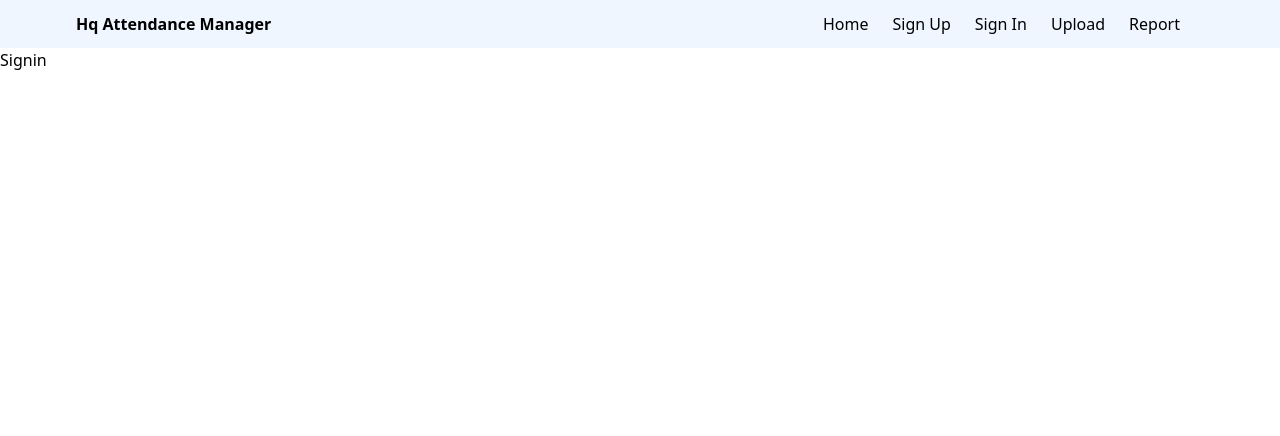
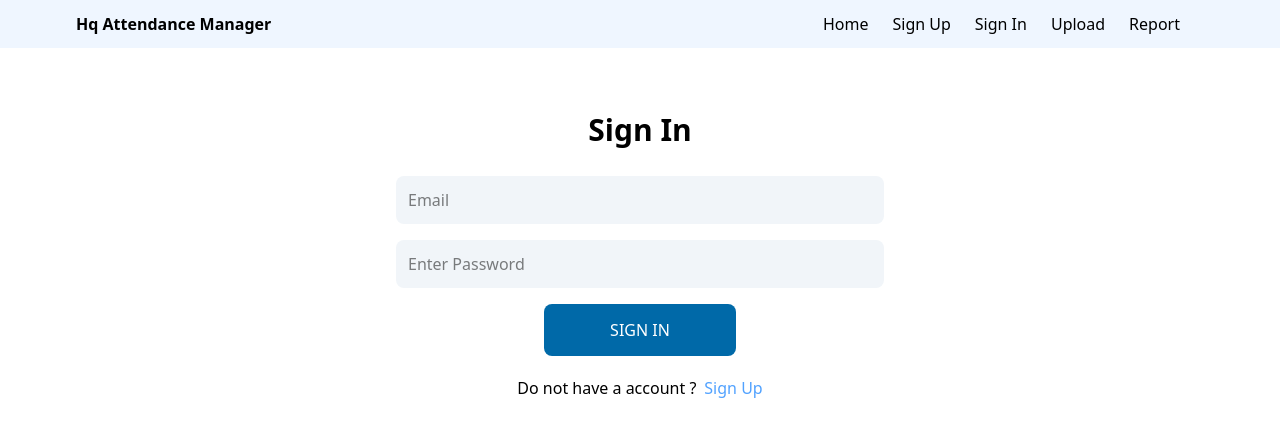
Before and after one commit to Aman-Maurya-coder/Headquarter-Attendance-Manager, a React (Vite) app in the folder Frontend/: page /Signin in a window 1280 px wide. Shown: the top 436 px of the page. Built offline with nearby package versions, Linux system fonts and the light colour scheme.

Commit message:
add signin page

```diff
--- a/Frontend/src/pages/Signin.jsx
+++ b/Frontend/src/pages/Signin.jsx
@@ -1,11 +1,127 @@
-import React from 'react'
+import React from "react";
+import { useState } from "react";
+import { Link, useNavigate } from "react-router-dom";
+import { useForm } from "react-hook-form";
 
 const Signin = () => {
+  const {
+    register,
+    handleSubmit,
+    watch,
+    formState: { errors, isSubmitting },
+  } = useForm();
+
+  const delay = (d) => {
+    return new Promise((resolve, reject) => {
+      setTimeout(() => {
+        resolve();
+      }, d * 1000);
+    });
+  };
+
+  const onSubmitt = async (data) => {
+    console.log(data);
+    try {
+      const res = await fetch("http://localhost:8000/", {
+        method: "POST",
+        headers: {
+          "Content-Type": "application/json",
+        },
+        body: JSON.stringify(data),
+      });
+
+      const result = await res.json();
+      if (result.success === false) {
+        throw new Error("Something went wrong while signing in");
+      }
+
+      console.log(result);
+      navigate("/");
+    } catch (err) {
+      console.error(err);
+    }
+  };
+
   return (
-    <div>
-      Signin
-    </div>
-  )
-}
+    <>
+      <div className="p-3 max-w-lg mx-auto mt-6">
+        <h1 className="text-3xl text-center font-semibold  my-7 ">Sign In</h1>
 
-export default Signin
+        <form
+          action=" "
+          onSubmit={handleSubmit(onSubmitt)}
+          className="flex flex-col gap-4 justify-center"
+        >
+          <input
+            type="text"
+            placeholder="Email"
+            className="bg-slate-100 p-3 rounded-lg"
+            {...register("email", {
+              required: { value: true, message: "This field is required" },
+              pattern: {
+                value: /^\S+@\S+\.\S+$/,
+                message: "Enter a valid email",
+              },
+            })}
+          />
+          {errors.email && (
+            <div
+              style={{
+                marginTop: "-15px",
+                marginBottom: "-10px",
+                fontSize: "10px",
+              }}
+              className="text-red-500 p-0 my-0"
+            >
+              {errors.email.message}{" "}
+            </div>
+          )}
+
+          <input
+            type="password"
+            placeholder="Enter Password"
+            className="bg-slate-100 p-3 rounded-lg"
+            {...register("e_pw", {
+              required: { value: true, message: "This field is required" },
+              minLength: {
+                value: 8,
+                message: "Atleast 8 characters are required",
+              },
+            })}
+          />
+          {errors.e_pw && (
+            <div
+              style={{
+                marginTop: "-15px",
+                marginBottom: "-10px",
+                fontSize: "10px",
+              }}
+              className="text-red-500 p-0 my-0"
+            >
+              {errors.e_pw.message}{" "}
+            </div>
+          )}
+
+          <button
+            className={`rounded-lg uppercase hover:opacity-85 p-3.5 text-white w-48 m-auto ${
+              isSubmitting ? "bg-blue-500" : "bg-sky-700"
+            }`}
+            type="submit"
+            disabled={isSubmitting}
+          >
+            {isSubmitting ? "Signing In..." : "Sign In"}
+          </button>
+        </form>
+
+        <div className="flex gap-2 mt-5 justify-center">
+          <p>Do not have a account ?</p>
+          <Link to="/Signup" className="text-blue-400">
+            Sign Up
+          </Link>
+        </div>
+      </div>
+    </>
+  );
+};
+
+export default Signin;
--- a/Frontend/src/pages/Signup.jsx
+++ b/Frontend/src/pages/Signup.jsx
@@ -1,6 +1,6 @@
 import React from "react";
 import { useState } from "react";
-import { Link } from "react-router-dom";
+import { Link ,useNavigate} from "react-router-dom";
 import { useForm } from "react-hook-form";
 
 const Signup = () => {
@@ -36,6 +36,7 @@ const Signup = () => {
 
       const result = await res.json();
       console.log(result);
+          navigate("/");
     } catch (err) {
       console.error(err);
     }
@@ -43,7 +44,7 @@ const Signup = () => {
 
   return (
     <>
-      <div className="p-3 max-w-lg mx-auto mt-6">
+      <div className="p-3 max-w-lg mx-auto mt-5">
         <h1 className="text-3xl text-center font-semibold  my-7 ">Sign Up</h1>
 
         <form
```
